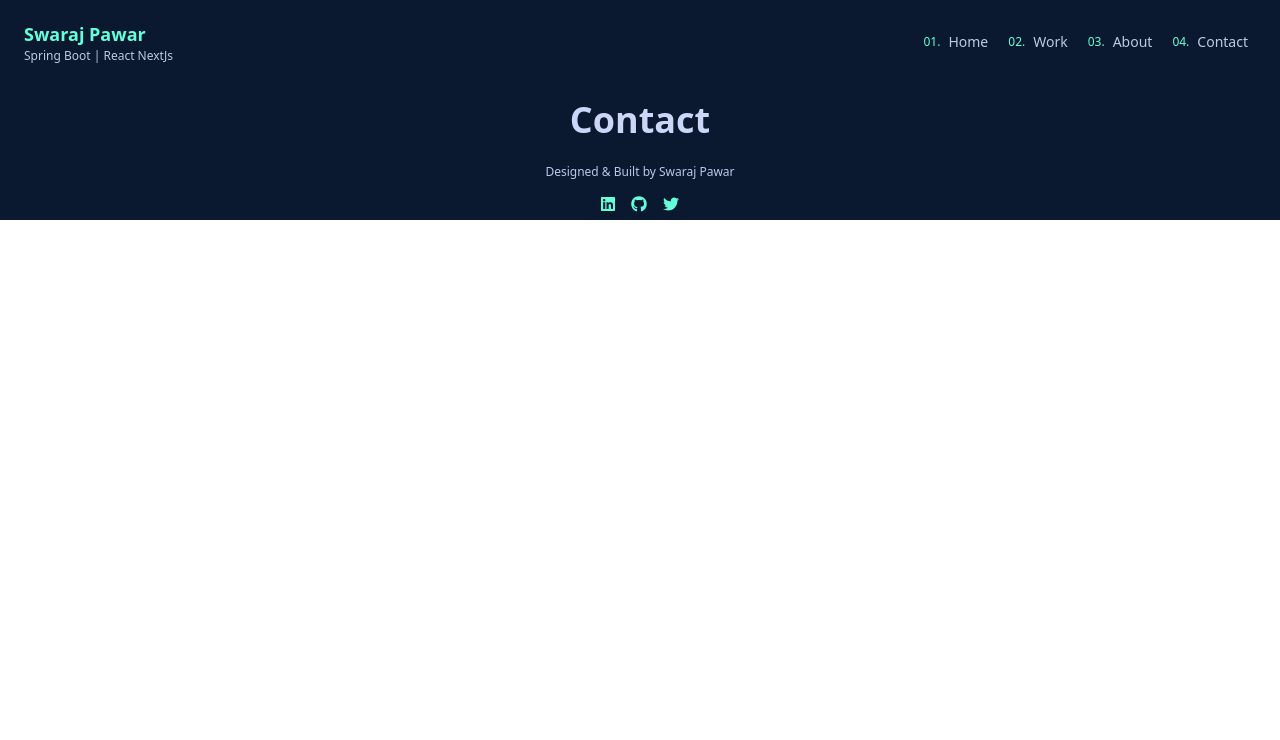
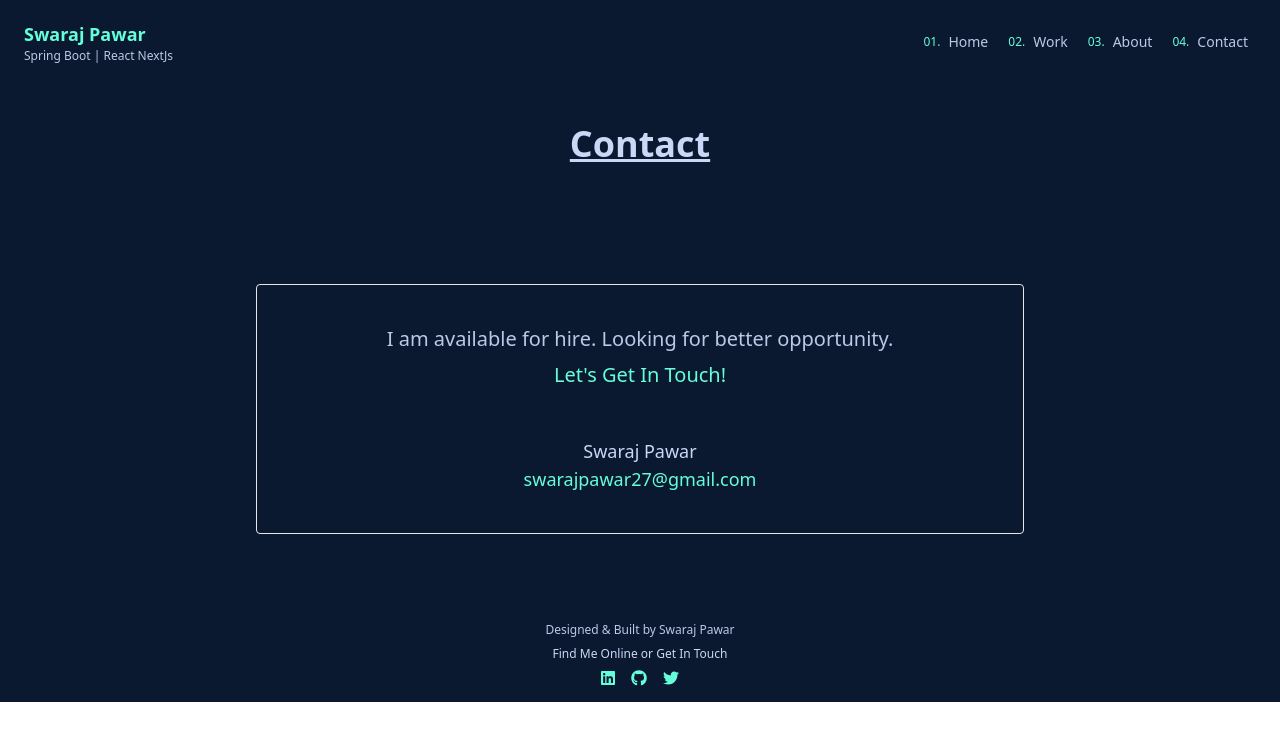
Before and after one commit to swaraj27/swaraj-pawar-nextjs, a Next.js app: page /contact in a window 1280 px wide. Shown: the top 740 px of the page. Built offline with nearby package versions, Linux system fonts and the light colour scheme.

Commit message:
Contact Us changes

```diff
--- a/components/Footer.js
+++ b/components/Footer.js
@@ -6,10 +6,11 @@ import Link from "next/link"
 export const Footer = () => {
     return (
         <div>
-        <footer className="items-center">
+        <footer className="items-center pb-2">
           <p className="text-center text-darkGray text-xs py-2">Designed & Built by Swaraj Pawar</p>
-          <div className="flex justify-center py-1">
-          <div className="px-2 ">
+          <p className="text-xs  text-primaryGray text-center">Find Me Online or Get In  Touch</p>
+          <div className="flex justify-center  md:py-1 py-1">
+          <div className="px-2  ">
             <Link href="https://www.linkedin.com/in/swaraj-pawar-95405a124" passHref={true}>
               <FontAwesomeIcon icon={faLinkedin} className="w-4 hover:text-primaryGray text-primaryGreen" />
             </Link>
@@ -24,6 +25,7 @@ export const Footer = () => {
                 <FontAwesomeIcon icon={faTwitter} className="w-4 hover:text-primaryGray text-primaryGreen" />
               </Link>
           </div>
+
           </div>
         </footer>
       </div>
--- a/components/Navbar.js
+++ b/components/Navbar.js
@@ -30,7 +30,6 @@ const links = [
 export const Navbar = () => {
 
     const [navbarOpen, setNavbarOpen] = React.useState(false)
-    const [effect, setEffect] = useState(false);
 
     return (
         <div>
@@ -102,6 +101,7 @@ export const Navbar = () => {
       >
         <div className="bg-primaryOrange py-4 px-1">
           <Link href="/">
+
             <a>
             <p className="text-sm text-primaryGreen font-semibold">Swaraj Pawar</p>
                <p className="text-xs text-darkGray"> Spring Boot | React NextJs</p>
--- a/pages/about.js
+++ b/pages/about.js
@@ -15,8 +15,8 @@ export const about = () => {
             <p className="text-darkGray   items-center justify-center md:text-xl text-sm    py-2">After getting my Bachelors degree in Computer Engineering I decided to become a full-time full stack developer. Late 2019 , I began working as software developer at MTCLLP, a medical domain advertising agency.  </p>
 
             {/* <Image className="items-center justify-center rounded shadow " src="/swa-raj.jpg" alt="picture of author" width="full" height={400}/> */}
-            <img src="/swaraj.jpg" alt="picture of author " className="md:w-full rounded "/>
-            <p className="text-darkGray   items-center justify-center md:text-xl text-sm py-2">Apart from desing and code , I love playing cricket, online games for fun or watching movies and web series. I also love Cofee</p>
+            <img src="/me.jpg" alt="picture of author " className="md:w-full rounded "/>
+            <p className="text-darkGray   items-center justify-center md:text-xl text-sm py-2">Apart from desing and code , I love playing cricket, online games for fun or watching movies and web series. I also love Black Tea.</p>
             </div>
       </div>
     )
--- a/pages/contact.js
+++ b/pages/contact.js
@@ -1,14 +1,30 @@
-import React from 'react'
-import Meta from "../components/Meta"
+import React from "react";
+import Meta from "../components/Meta";
 
 export const contact = () => {
-    return (
-        <div>
-            <Meta title="Contact-Swaraj Pawar"/>
-            <p className="text-primaryGray  text-center md:text-4xl text-2xl  font-bold py-4">
-                Contact
-            </p>
-        </div>
-    )
-}
+  return (
+    <div className="h-screen md:h-full">
+      <Meta title="Contact-Swaraj Pawar" />
+      <p className="text-primaryGray  text-center md:text-4xl text-2xl underline  font-bold py-10">
+        Contact
+      </p>
+
+      <div className="md:pb-10 md:pt-10 rounded border p-4 md:my-20 md:mx-64 m-4">
+        <p className="text-darkGray text-center md:text-xl text-sm">
+          I am available for hire. Looking for better opportunity.
+        </p>
+        <p className="text-primaryGreen mt-1 md:mt-2 text-center text-sm md:text-xl">
+          Let's Get In Touch!
+        </p>
+
+        <p className="text-primaryGray mt-10  md:mt-12 text-center md:text-lg text-sm">
+          Swaraj Pawar
+        </p>
+        <p className="text-primaryGreen  text-center md:text-lg text-sm">
+          swarajpawar27@gmail.com
+        </p>
+      </div>
+    </div>
+  );
+};
 export default contact;
```
Also changed, not shown: 2 other files (tests, documents, lock files or other folders).
